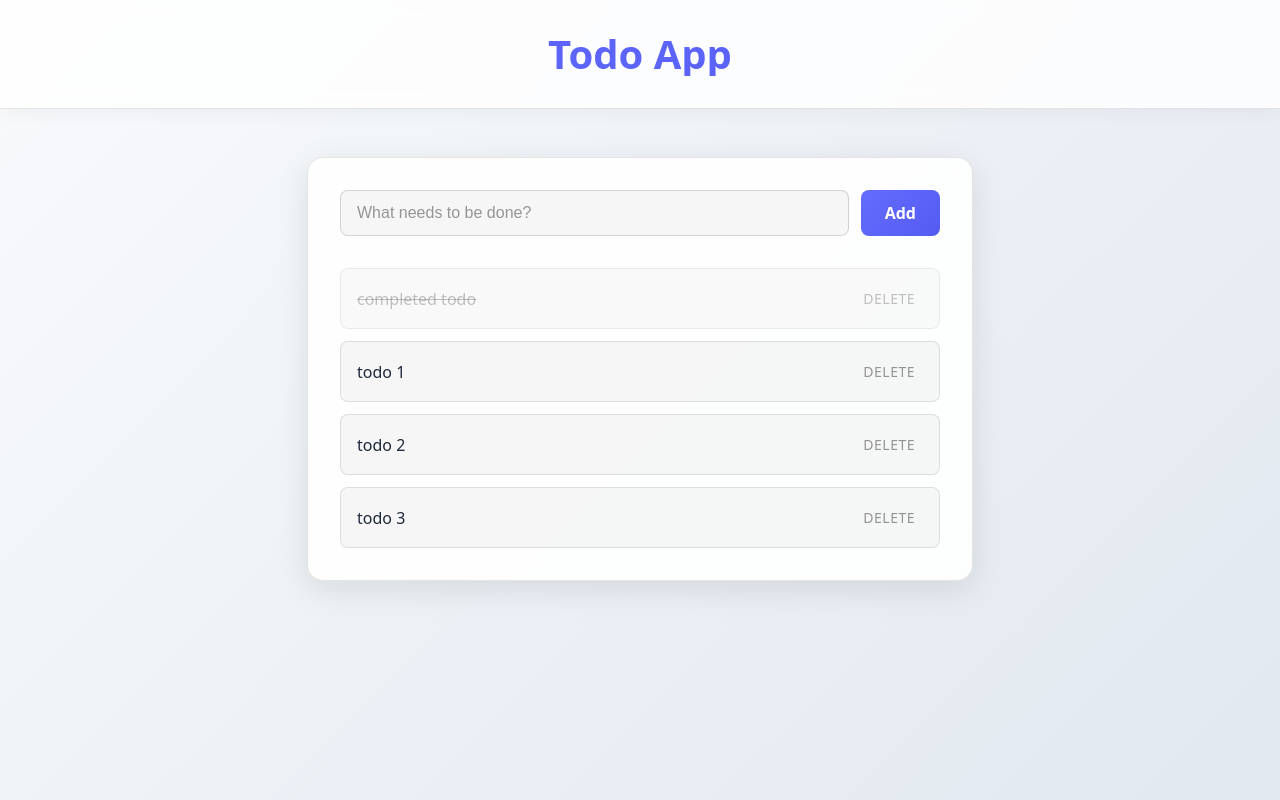
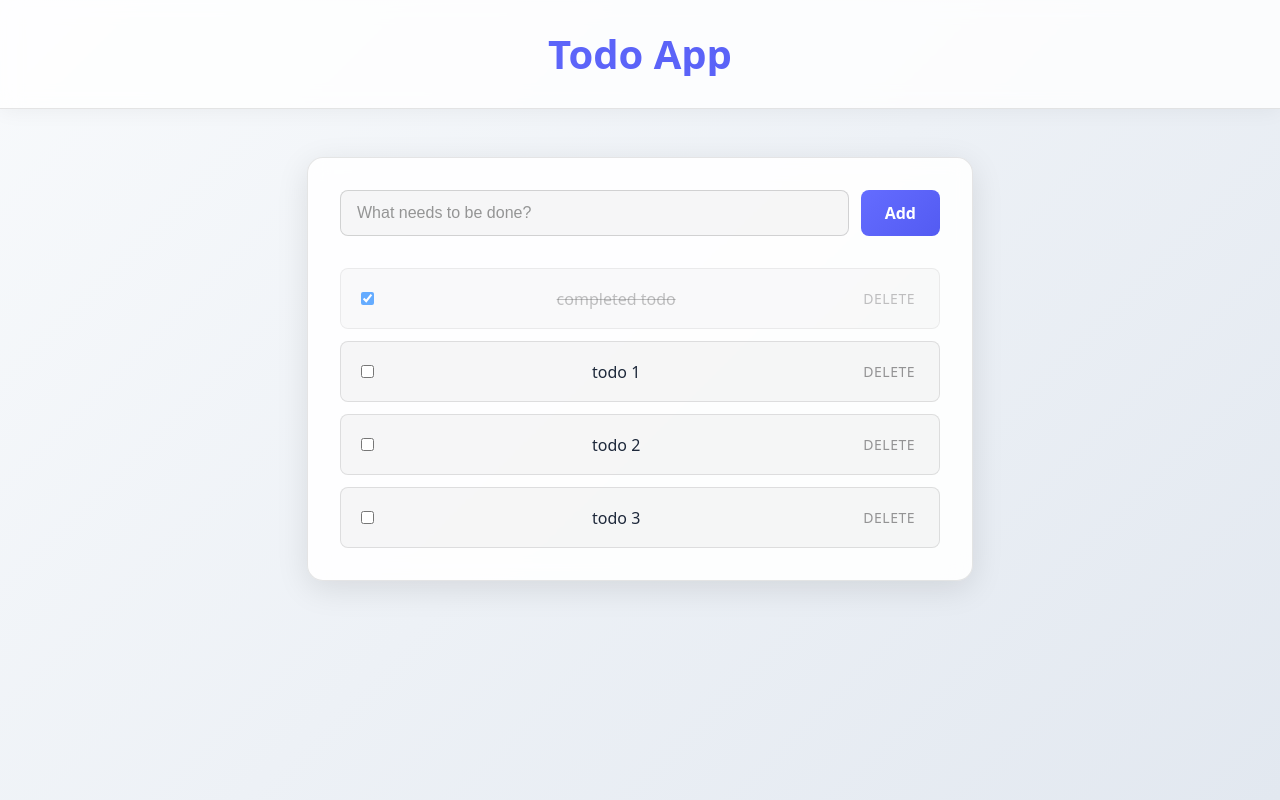
Before and after one commit to sggrissom/todo-app, a React (Vite) app: page / in a window 1280 px wide. Built offline with nearby package versions, Linux system fonts and the light colour scheme.

Commit message:
added a toggle-able checkbox, and created a service to consolidate API logic

```diff
--- a/src/App.tsx
+++ b/src/App.tsx
@@ -1,12 +1,7 @@
 import { useState, useEffect } from 'react'
 import TodoItem from './TodoItem'
+import { todoService, type Todo } from './services/todoService'
 import './App.css'
-
-interface Todo {
-  id: number
-  text: string
-  completed: boolean
-}
 
 function App() {
   const [todos, setTodos] = useState<Todo[]>([])
@@ -23,17 +18,8 @@ function App() {
     try {
       setIsLoading(true)
       setError(null)
-
-      // TODO: Replace with actual API call
-
-      // fake network call delay
-      await new Promise(resolve => setTimeout(resolve, 2000))
-      setTodos([
-        { id: 1, text: 'completed todo', completed: true },
-        { id: 2, text: 'todo 1', completed: false },
-        { id: 3, text: 'todo 2', completed: false },
-        { id: 5, text: 'todo 3', completed: false }
-      ])
+      const fetchedTodos = await todoService.fetchTodos()
+      setTodos(fetchedTodos)
     } catch (err) {
       setError('Failed to load todos')
       console.error('Error fetching todos:', err)
@@ -53,12 +39,7 @@ function App() {
           completed: false
         }
 
-        // TODO: Replace with API call
-
-        // fake network call delay
-        await new Promise(resolve => setTimeout(resolve, 2000))
-        const savedTodo: Todo = { ...newTodo, id: Date.now() }
-
+        const savedTodo = await todoService.createTodo(newTodo)
         setTodos([...todos, savedTodo])
         setInputValue('')
       } catch (err) {
@@ -70,8 +51,39 @@ function App() {
     }
   }
 
-  const handleDelete = (todoId: number) => {
-    setTodos(todos.filter(todo => todo.id !== todoId))
+  const handleDelete = async (todoId: number) => {
+    try {
+      await todoService.deleteTodo(todoId)
+      setTodos(todos.filter(todo => todo.id !== todoId))
+    } catch (err) {
+      setError('Failed to delete todo')
+      console.error('Error deleting todo:', err)
+    }
+  }
+
+  const handleToggle = async (todoId: number) => {
+    try {
+      const todoToUpdate = todos.find(todo => todo.id === todoId)
+      if (!todoToUpdate) return
+
+      const newCompleted = !todoToUpdate.completed
+      setTodos(todos.map(todo =>
+        todo.id === todoId
+          ? { ...todo, completed: newCompleted }
+          : todo
+      ))
+
+      await todoService.updateTodo(todoId, { completed: newCompleted })
+
+    } catch (err) {
+      setTodos(todos.map(todo =>
+        todo.id === todoId
+          ? { ...todo, completed: todoToUpdate.completed }
+          : todo
+      ))
+      setError('Failed to update todo')
+      console.error('Error updating todo:', err)
+    }
   }
 
   return (
@@ -122,6 +134,7 @@ function App() {
                         key={todo.id}
                         todo={todo}
                         onDelete={handleDelete}
+                        onToggle={handleToggle}
                       />
                     ))}
                   </ul>
--- a/src/TodoItem.tsx
+++ b/src/TodoItem.tsx
@@ -8,21 +8,19 @@ interface Todo {
 
 interface TodoItemProps {
   todo: Todo
-  onDelete: (id: number) => void
+  onDelete: (id: number) => Promise<void>
+  onToggle: (id: number) => Promise<void>
 }
 
-function TodoItem({ todo, onDelete }: TodoItemProps) {
+function TodoItem({ todo, onDelete, onToggle }: TodoItemProps) {
   const [isDeleting, setIsDeleting] = useState(false)
+  const [isToggling, setIsToggling] = useState(false)
   const [showConfirm, setShowConfirm] = useState(false)
 
   const handleDelete = async () => {
     try {
       setIsDeleting(true)
-
-      // TODO: delete api
-      await new Promise(resolve => setTimeout(resolve, 500))
-
-      onDelete(todo.id)
+      await onDelete(todo.id)
       setShowConfirm(false)
     } catch (err) {
       console.error('Error deleting todo:', err)
@@ -32,8 +30,26 @@ function TodoItem({ todo, onDelete }: TodoItemProps) {
     }
   }
 
+  const handleToggle = async () => {
+    try {
+      setIsToggling(true)
+      await onToggle(todo.id)
+    } catch (err) {
+      console.error('Error toggling todo:', err)
+    } finally {
+      setIsToggling(false)
+    }
+  }
+
   return (
     <li className={`todo-item ${todo.completed ? 'completed' : ''}`}>
+      <input
+        type="checkbox"
+        checked={todo.completed}
+        onChange={handleToggle}
+        disabled={isToggling}
+        className="todo-checkbox"
+      />
       <span className="todo-text">{todo.text}</span>
 
       {showConfirm ? (
--- /dev/null
+++ b/src/services/todoService.ts
@@ -0,0 +1,64 @@
+interface Todo {
+  id: number
+  text: string
+  completed: boolean
+}
+
+interface CreateTodoRequest {
+  text: string
+  completed: boolean
+}
+
+class TodoService {
+  async fetchTodos(): Promise<Todo[]> {
+    try {
+      // TODO: Replace with actual API call
+      // fake network call delay
+      await new Promise(resolve => setTimeout(resolve, 2000))
+      return [
+        { id: 1, text: 'completed todo', completed: true },
+        { id: 2, text: 'todo 1', completed: false },
+        { id: 3, text: 'todo 2', completed: false },
+        { id: 5, text: 'todo 3', completed: false }
+      ]
+    } catch (error) {
+      throw new Error('Failed to fetch todos')
+    }
+  }
+
+  async createTodo(todo: CreateTodoRequest): Promise<Todo> {
+    try {
+      // TODO: Replace with actual API call
+      // fake network call delay
+      await new Promise(resolve => setTimeout(resolve, 2000))
+      return { ...todo, id: Date.now() }
+    } catch (error) {
+      throw new Error('Failed to create todo')
+    }
+  }
+
+  async updateTodo(id: number, updates: Partial<Todo>): Promise<Todo> {
+    try {
+      // TODO: Replace with actual API call
+      // fake network call delay
+      await new Promise(resolve => setTimeout(resolve, 500))
+
+      return { id, ...updates } as Todo
+    } catch (error) {
+      throw new Error('Failed to update todo')
+    }
+  }
+
+  async deleteTodo(id: number): Promise<void> {
+    try {
+      // TODO: Replace with actual API call to delete todo
+      // fake network call delay
+      await new Promise(resolve => setTimeout(resolve, 500))
+    } catch (error) {
+      throw new Error('Failed to delete todo')
+    }
+  }
+}
+
+export const todoService = new TodoService()
+export type { Todo, CreateTodoRequest }
```
